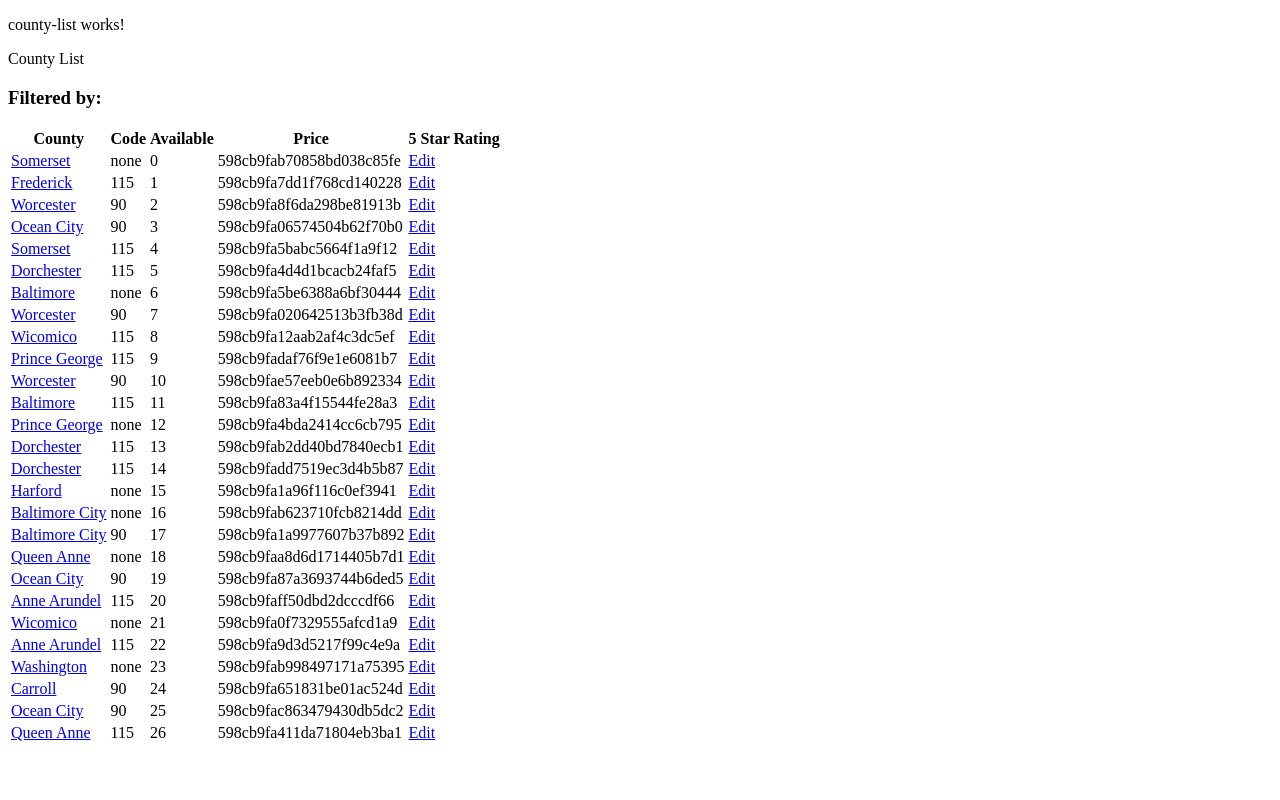
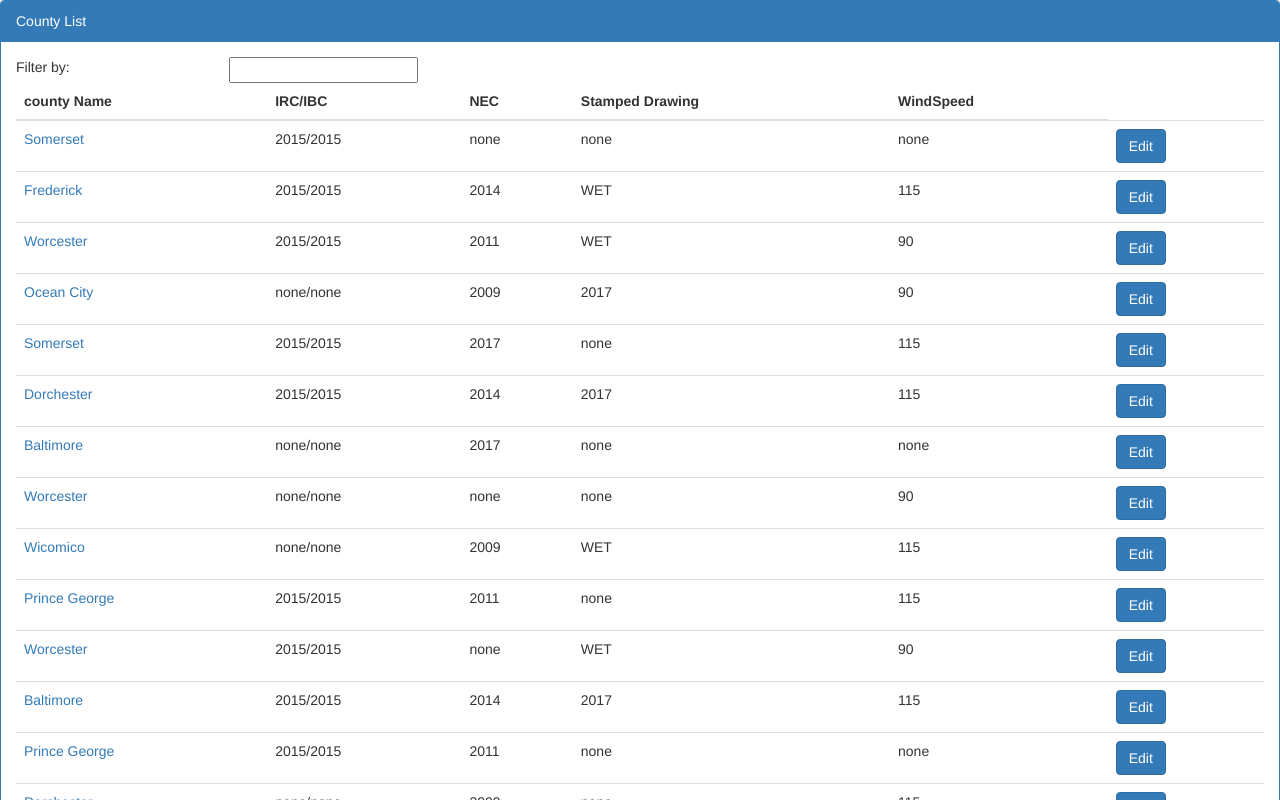
Before and after one commit to DerejeKitaw/county, an Angular app: page /countys in a window 1280 px wide. Shown: the top 800 px of the page. Built offline with nearby package versions, Linux system fonts and the light colour scheme.

Commit message:
county list filter fixed

```diff
--- a/package.json
+++ b/package.json
@@ -21,6 +21,7 @@
     "@angular/platform-browser": "~4.3.4",
     "@angular/platform-browser-dynamic": "^4.0.0",
     "@angular/router": "~4.3.4",
+    "bootstrap": "^3.3.7",
     "core-js": "^2.4.1",
     "rxjs": "^5.4.1",
     "zone.js": "^0.8.14"
--- a/src/app/countys/county-list/county-list.component.html
+++ b/src/app/countys/county-list/county-list.component.html
@@ -1,23 +1,20 @@
-<p>
-  county-list works!
-</p>
 <div class="panel panel-primary">
     <div class="panel-heading">
         {{pageTitle}}
     </div>
 
     <!-- Filter the Countys   -->
-    <div class="panel-body">
-        <!-- <div class="row">
+        <div class="panel-body">
+        <div class="row">
             <div class="col-md-2">Filter by:</div>
             <div class="col-md-4">
                 <input type="text" [(ngModel)]="listFilter" />
             </div>
-        </div> -->
-        <!-- <div class="row" *ngIf="listFilter"> -->
-        <div class="row" *ngIf="true">
+        </div>
+
+        <div class="row" [hidden]="!listFilter">
             <div class="col-md-6">
-                <h3>Filtered by: {{listFilter}} </h3>
+                <h3>Couty filtered by: {{listFilter}}</h3>
             </div>
         </div>
 
@@ -28,29 +25,25 @@
                    *ngIf="countys && countys.length">
                 <thead>
                     <tr>
-
-                        <th>County</th>
-                        <th>Code</th>
-                        <th>Available</th>
-                        <th>Price</th>
-                        <th>5 Star Rating</th>
+                        <th>county Name</th>
+                        <th>IRC/IBC</th>
+                        <th>NEC</th>
+                        <th>Stamped Drawing</th>
+                        <th>WindSpeed</th>
                     </tr>
                 </thead>
                 <tbody>
-                    <tr *ngFor="let county of countys ">
+                    <tr *ngFor="let county of filteredCountys ">
 
-                        <td><a [routerLink]="[county.id]"
-                               [queryParams]="{filterBy: listFilter, showImage: showImage}">
-                            {{county.countyName}}
-                            </a>
-                        </td>
-                        <td>{{ county.WindSpeed  }}</td>
-                        <td>{{ county.countyId }}</td>
-                        <td>{{ county._id}}</td>
+                        <td><a   [routerLink]="['/countys', county.id]">{{county.countyName}}</a></td>
+                        <td>{{ county.IRC  }}/{{ county.IRC  }}</td>
+                        <td>{{ county.NEC }}</td>
+                        <td>{{ county.Stampeddrawing}}</td>
+                        <td>{{ county.WindSpeed}}</td>
 
                        <td>
                             <a class="btn btn-primary"
-                               [routerLink]="[county.id, 'edit']">
+                               [routerLink]="[county._id, 'edit']">
                                 Edit
                             </a>
                         </td>
--- a/src/app/countys/county-list/county-list.component.ts
+++ b/src/app/countys/county-list/county-list.component.ts
@@ -3,6 +3,7 @@ import { Component, OnInit } from '@angular/core';
 import { ActivatedRoute } from '@angular/router';
 import { ICounty } from '../county';
 import { CountyService } from '../county.service';
+import { CountyParameterService } from '../county-parameter.service';
 
 @Component({
   selector: 'app-county-list',
@@ -10,22 +11,44 @@ import { CountyService } from '../county.service';
   styleUrls: ['./county-list.component.sass']
 })
 export class CountyListComponent implements OnInit {
- pageTitle: string = 'County List';
-
+    pageTitle: string = 'County List';
+    filteredCountys: ICounty[];
+    countys: ICounty[];
     errorMessage: string;
-
-    countys: ICounty[];
-
-    constructor(private countyService: CountyService,
-                private route: ActivatedRoute) { }
-
-
+    get listFilter(): string {
+        return this.countyParameterService.filterBy;
+    }
+    set listFilter(value: string) {
+        // set filter value. Initial value is ""
+        this.countyParameterService.filterBy = value;
+        console.log("Filtered by :" +value);
+        console.log("this.listFilter  :" +this.listFilter);
+        if(this.listFilter==="" && this.listFilter===undefined){
+          this.filteredCountys=this.countys;
+        }
+        this.filteredCountys = this.listFilter ? this.performFilter(this.listFilter) : this.countys;
+        console.log("this.filteredCountys :" +this.filteredCountys)
+    }
+    constructor(
+      private countyService: CountyService,
+      private countyParameterService:CountyParameterService,
+      private route: ActivatedRoute) { }
 
     ngOnInit(): void {
-        console.log(this.countyService);
+        this.listFilter = this.route.snapshot.queryParams['filterBy'] || '';
+        // console.log("Befor countyService : " +this.countys);
         this.countyService.getCountys()
-                .subscribe(countys => this.countys = countys,
-                           error => this.errorMessage = <any>error);
+                .subscribe(countys => {
+                  this.countys = countys;
+                  this.filteredCountys =countys;
+                  console.log("promis come back : " +this.countys);
+                },
+                 error => this.errorMessage = <any>error);
+                    }
+        performFilter(filterBy: string): ICounty[] {
+          console.log("performFilter by----------------"+filterBy);
+        filterBy = filterBy.toLocaleLowerCase();
+        return this.countys.filter((county: ICounty) =>
+              county.countyName.toLocaleLowerCase().indexOf(filterBy) !== -1);
     }
-
 }
--- /dev/null
+++ b/src/app/countys/county-parameter.service.ts
@@ -0,0 +1,7 @@
+import { Injectable } from '@angular/core';
+
+@Injectable()
+export class CountyParameterService {
+    filterBy: string = '';
+    displayPosters = false;
+}
--- a/src/app/countys/county.service.ts
+++ b/src/app/countys/county.service.ts
@@ -21,7 +21,7 @@ export class CountyService {
     getCountys(): Observable<ICounty[]> {
 
       return this._http.get<ICounty[]>(this._countyUrl)
-            .do(data => console.log('All: ' + JSON.stringify(data)))
+            //.do(data => console.log('All: ' + JSON.stringify(data)))
             .catch(this.handleError);
     }
 
```
Also changed, not shown: src/app/countys/county.module.ts (+11 -7 lines), src/app/shared/shared.module.ts (added, +19 -0 lines), .angular-cli.json.
